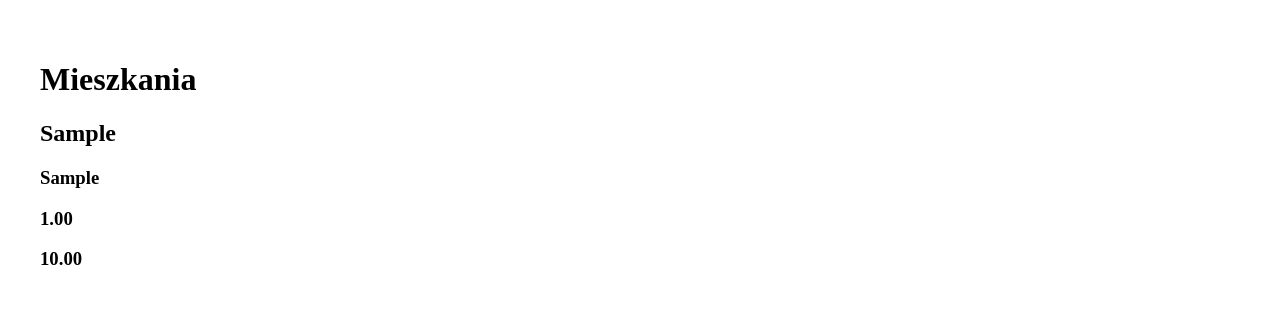
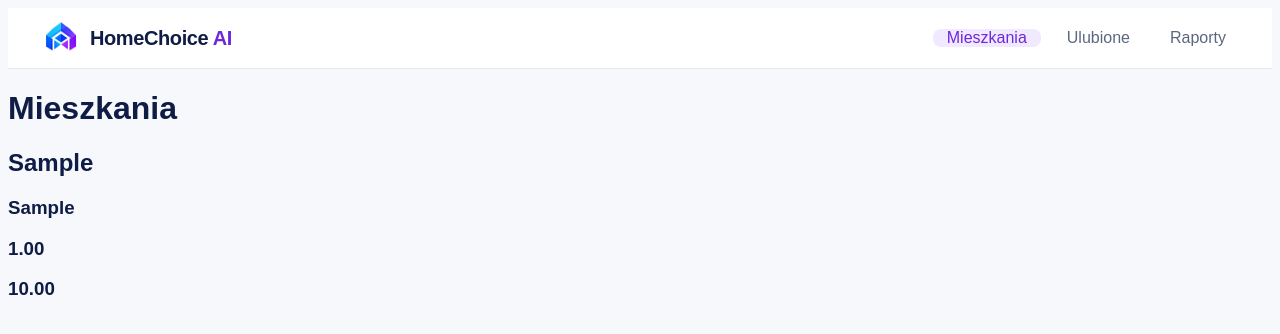
Before and after one commit to piotrgolebiewski07/homechoice_ai, a Django app: page /apartments/ in a window 1280 px wide. Shown: the top 334 px of the page. Run offline with Django 5.2, Linux system fonts and the light colour scheme; tables that the repository leaves empty hold one stand-in row (values such as "Sample post"); parts of the project's set-up code (start-up, migrations or seed data) failed here and were passed over.

Commit message:
style: add HomeChoice header and navigation

```diff
--- a/apartments/templates/apartments/base.html
+++ b/apartments/templates/apartments/base.html
@@ -11,6 +11,29 @@
     <title>{% block title %} {% endblock %}</title>
 </head>
 <body>
+<header class="site-header">
+    <nav class="site-nav">
+        <a href="{% url 'apartment_list' %}" class="site-brand">
+            <img src="{% static 'images/homechoice-mark.png' %}" alt="" class="brand-mark">
+            <span>HomeChoice <span class="brand-ai">AI</span></span>
+        </a>
+        <div class="site-nav-links">
+            <a href="{% url 'apartment_list' %}" class="site-nav-link is-active">
+                Mieszkania
+            </a>
+
+            <a href="{% url 'apartment_list' %}" class="site-nav-link">
+                Ulubione
+            </a>
+
+            <a href="{% url 'apartment_list' %}" class="site-nav-link">
+                Raporty
+            </a>
+        </div>
+    </nav>
+</header>
+<main class="site-main">
     {% block site %} {% endblock %}
+</main>
 </body>
 </html>
--- a/static/css/style.css
+++ b/static/css/style.css
@@ -1,3 +1,66 @@
 body {
-    padding: 2rem;
+    background-color: #f7f8fc;
+    color: #0f1d46;
+    font-family: Arial, sans-serif;
 }
+
+.site-header {
+    background-color: #ffffff;
+    border-bottom: 1px solid #e3e8f0;
+}
+
+.site-nav {
+    max-width: 1200px;
+    min-height: 60px;
+    margin: 0 auto;
+    padding: 0 24px;
+    display: flex;
+    align-items: center;
+    justify-content: space-between;
+}
+
+.site-nav-links {
+    display: flex;
+    gap: 12px;
+}
+
+.site-nav-link {
+    display: flex;
+    align-items: center;
+    padding: 0 14px;
+    border-radius: 8px;
+    color: #5b6780;
+    text-decoration: none;
+}
+
+.site-nav-link:hover {
+    color: #6d28d9;
+    background-color: #faf7ff;
+}
+
+.site-nav-link.is-active {
+    color: #6d28d9;
+    background-color: #f1e9ff;
+}
+
+.site-brand {
+    display: flex;
+    align-items: center;
+    gap: 8px;
+    color: #0f1d46;
+    font-size: 1.25rem;
+    font-weight: 700;
+    letter-spacing: -0.02em;
+    text-decoration: none;
+}
+
+.brand-ai {
+    color: #6d28d9;
+}
+
+.brand-mark {
+    width: 42px;
+    height: 42px;
+    flex: 0 0 42px;
+    object-fit: contain;
+}
```
Also changed, not shown: static/images/homechoice-mark.png (added).
